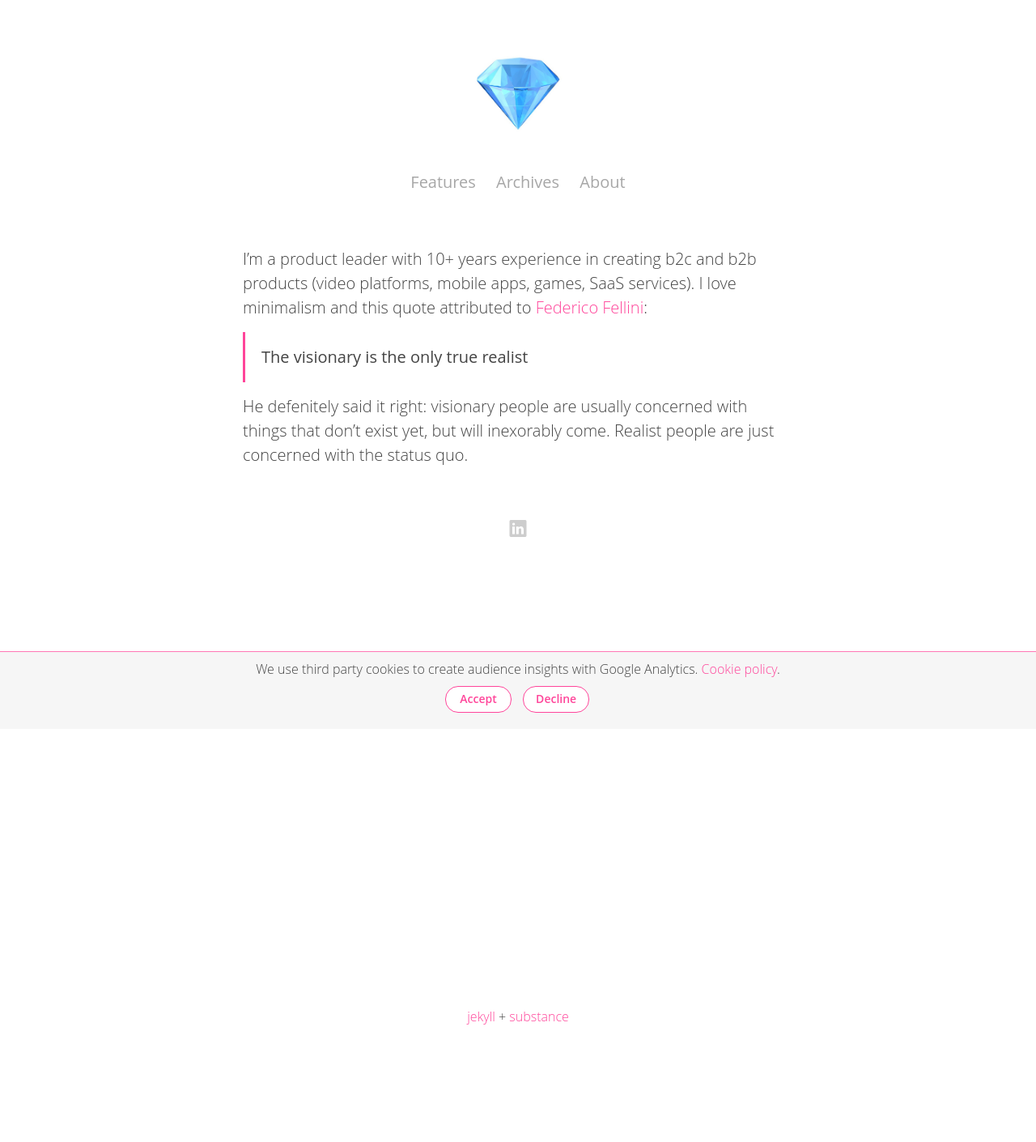
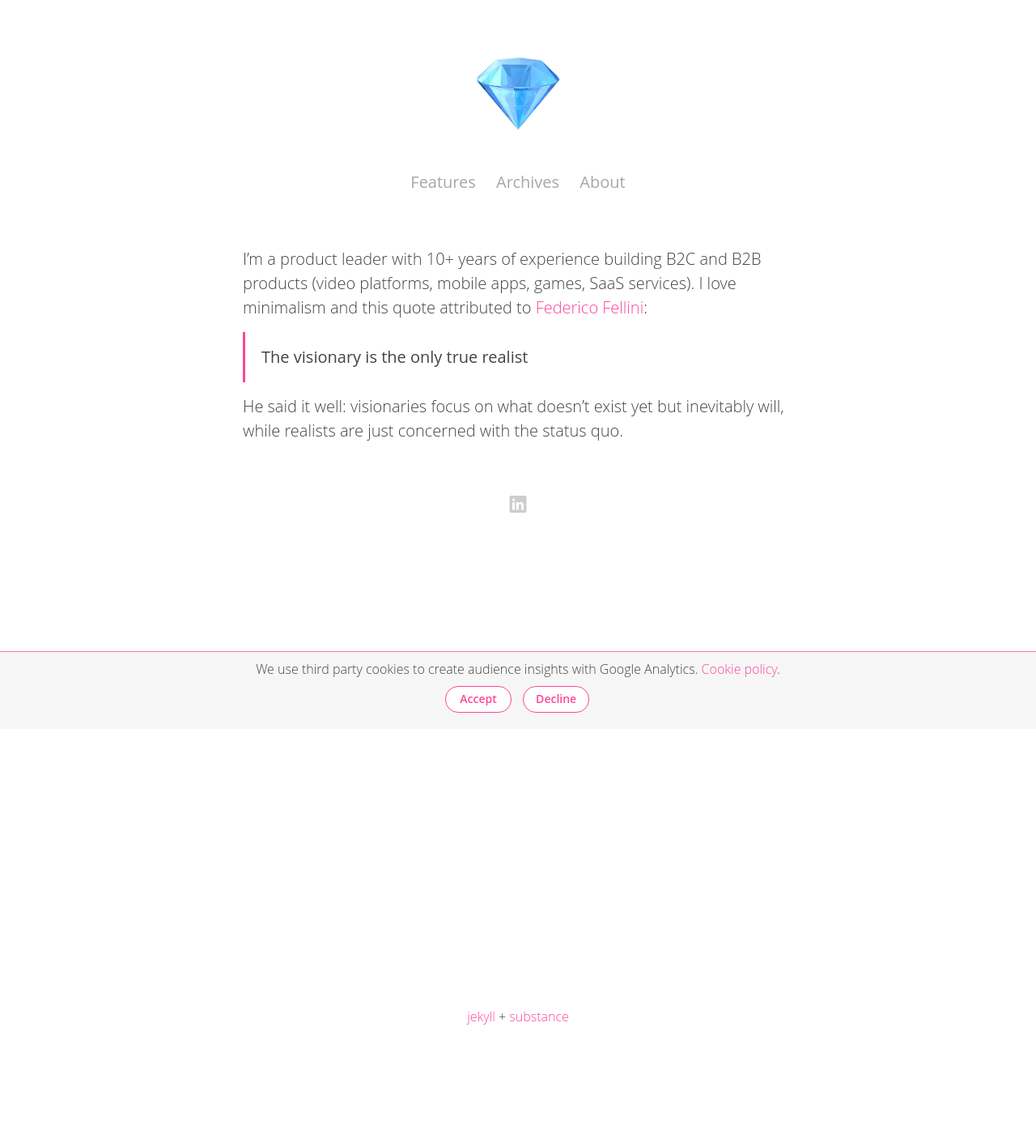
Before and after one commit to paridebroggi/paridebroggi.github.io, a Jekyll site: the page built from about.md, in a window 1280 px wide. Shown: the whole page at 81% size. Built offline with Jekyll 4.4.1, drawn with Linux system fonts in a browser that asks for light colours.

Commit message:
updateds

```diff
--- a/about.md
+++ b/about.md
@@ -3,8 +3,8 @@ layout: about
 title: About
 navbar_rank: 3
 ---
-I’m a product leader with 10+ years experience in creating b2c and b2b products (video platforms, mobile apps, games, SaaS services). I love minimalism and this quote attributed to [Federico Fellini](https://en.wikipedia.org/wiki/Federico_Fellini):
+I’m a product leader with 10+ years of experience building B2C and B2B products (video platforms, mobile apps, games, SaaS services). I love minimalism and this quote attributed to [Federico Fellini](https://en.wikipedia.org/wiki/Federico_Fellini):
 
 > The visionary is the only true realist
 
-He defenitely said it right: visionary people are usually concerned with things that don't exist yet, but will inexorably come. Realist people are just concerned with the status quo.
+He said it well: visionaries focus on what doesn’t exist yet but inevitably will, while realists are just concerned with the status quo.
```
